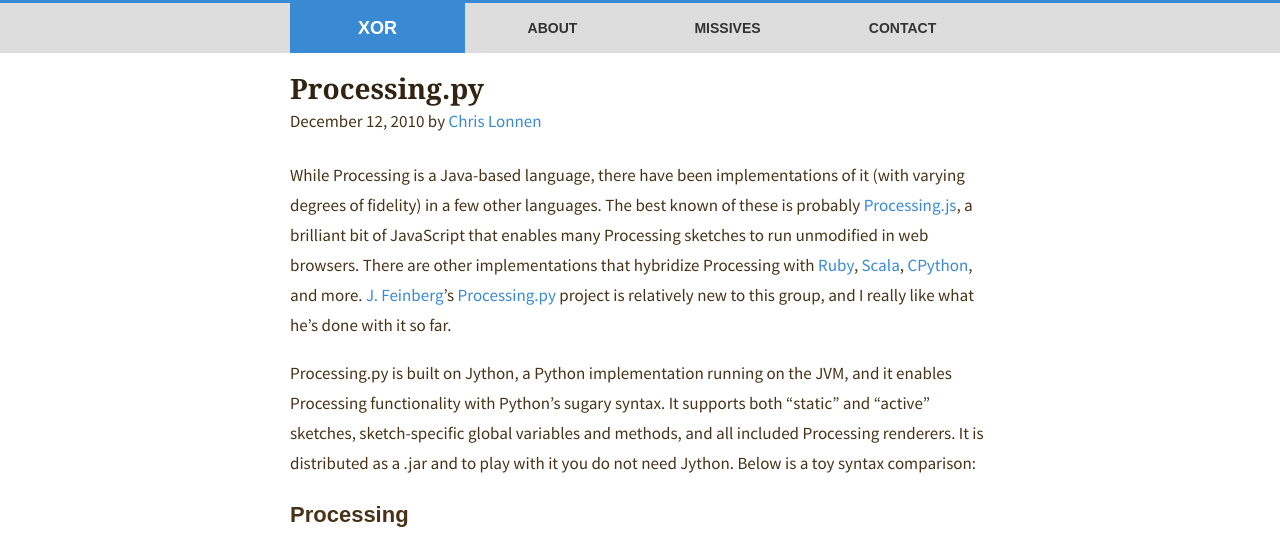
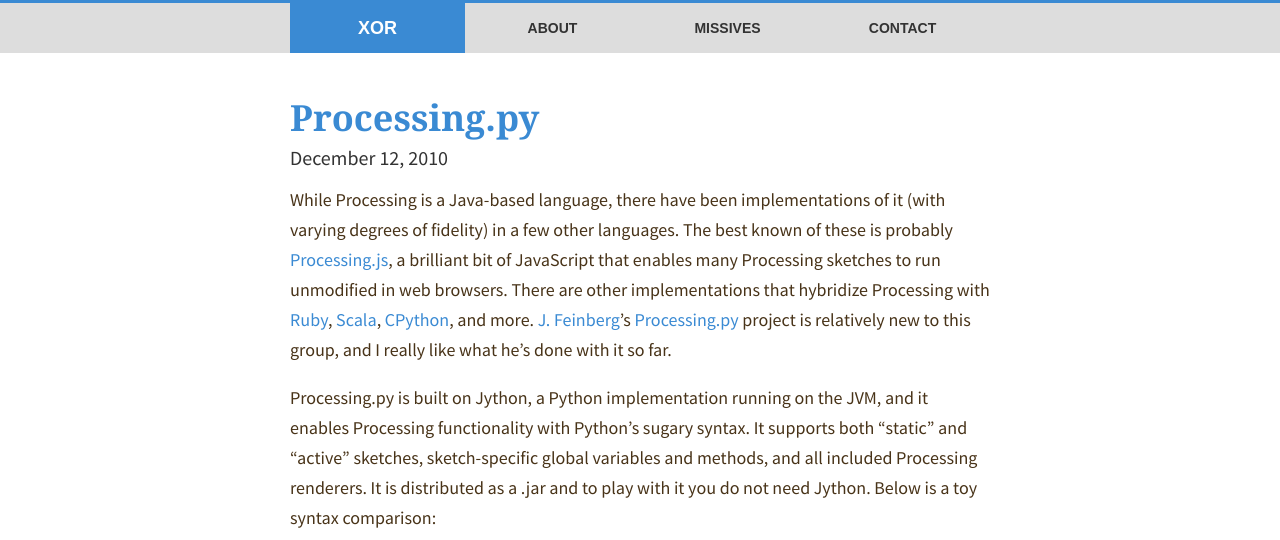
Before and after one commit to lonnen/lonnen.github.com, a Jekyll site: the page built from _posts/2010-12-12-processingpy.md, in a window 1280 px wide. Shown: the top 540 px of the page. Built offline with Jekyll 4.4.1, drawn with Linux system fonts in a browser that asks for light colours; comment, search, counter and statistics services are not loaded; grey boxes are pictures that could not be loaded.

Commit message:
further refinement of the article page

```diff
--- a/_layouts/post.html
+++ b/_layouts/post.html
@@ -2,13 +2,9 @@
 layout: base
 ---
 <article>
-  <section id="page-header">
-    <h1>{{ page.title }}</h1>
-    {{ post.content }}
-      <time datetime="{{ page.date|date:"%Y-%m-%d" }}">
-        {{ page.date|date:"%B %d, %Y" }}
-      </time>
-      by <address><a href="http://lonnen.github.com">Chris Lonnen</a></address>
-  </section>
+  <h1><a href="{{ page.link }}">{{ page.title }}</a></h1>
+  <time datetime="{{ page.date|date:"%Y-%m-%d" }}">
+    {{ page.date|date:"%B %d, %Y" }}
+  </time>
   {{ content }}
 </article>
--- a/media/style.css
+++ b/media/style.css
@@ -89,7 +89,7 @@
     font-weight: normal;
     color: #483318;
     border-top: 3px solid #3A8AD3;
-    font-size: 17px;
+    font-size: 18px;
     line-height: 30px;
     font-family: SourceSansProRegular, Helvetica, sans-serif;
 }
@@ -107,15 +107,21 @@
     margin: 20px 0 10px 0;
 }
 
+h1 {
+    font-family: Georgia, "Times New Roman", Times, serif;
+    font-size: 28px;
+    color: #332411;
+}
+
 address {
     display: inline;
     font-style: normal;
 }
 
-/** Articles & Sections **/
+/** Articles **/
 
 header {
-    margin: 0 0 20px 0;
+    margin: 0 0 50px 0;
     font-family: "Futura", sans-serif;
     font-size: 14px;
     text-transform: uppercase;
@@ -161,36 +167,29 @@
 #intro {
     font-size: 26px;
     line-height: 1.2;
-    margin: 50px 30px;
+    margin: 0 30px 50px 30px;
 }
 
-
-article > #page-header {
-    margin-bottom: 24px;
+article h1 {
+    font-size: 36px;
 }
 
-section h1 {
-    font-family: Georgia, "Times New Roman", Times, serif;
-    font-size: 28px;
-    color: #332411;
-}
-
-article #page-header h1 {
-    margin: 5px 0;
-}
-
-section {
-    margin-bottom: 18px;
-}
-
-article #page-header h1 time {
-    line-height: 24px;
-    font-size: 14px;
-    color: #555;
+article time {
+    font-size: 20px;
+    color: #333333;
+    margin: 12px 0;
+    display: block;
 }
 
 article h2 {
     font-size: 22px;
+    text-shadow:
+        -1px -1px 0 #fff,
+        1px -1px 0 #fff,
+        -1px 1px 0 #fff,
+        1px 1px 0 #fff;
+    padding: 0 0 -2px 0;
+    border-bottom: 1px solid #333333;
 }
 
 /** Links **/
@@ -263,6 +262,7 @@
     margin: 16px 0;
 }
 
+#page-header time,
 #posts time {
     text-transform: uppercase;
     font-size: 13px;
@@ -273,12 +273,19 @@
 
 #posts .post-content,
 #posts .post-summary {
-    font-size: 16px;
+    font-size: 18px;
 }
 
 /* newline at end of .md file always results in an empty p tag */
 .link p:last-of-type {
     margin: 0;
+}
+
+/** article page **/
+
+#page-header time {
+    font-size: 18px;
+    margin: 150px 0;
 }
 
 .gist-highlight {
```
